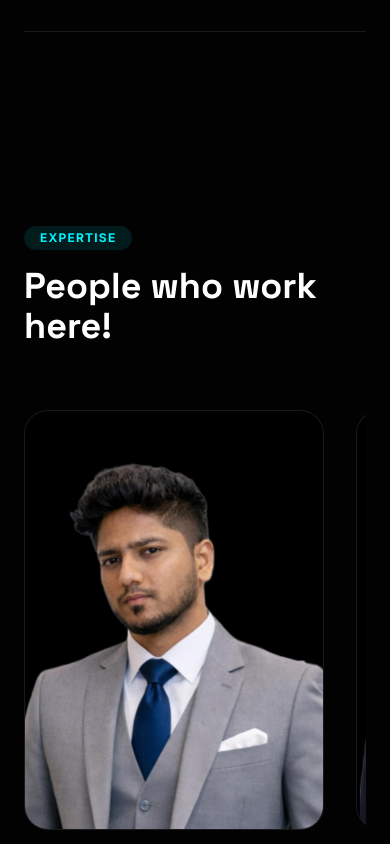
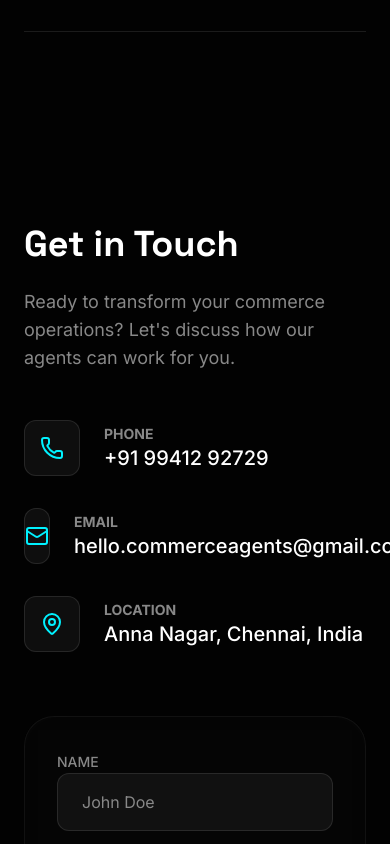
Before and after one commit to commerce-agents/commerce-agents-v2, a Next.js app: page / in a window 390 px wide. Shown: the part 5820-6664 px from the top of the page. Built offline with nearby package versions, Linux system fonts and the light colour scheme.

Commit message:
Remove People/Team section

```diff
--- a/src/app/page.tsx
+++ b/src/app/page.tsx
@@ -2,7 +2,6 @@ import Hero from "@/components/Hero";
 import WhatWeDo from "@/components/WhatWeDo";
 import AgenticCommerce from "@/components/AgenticCommerce";
 import HowItWorks from "@/components/HowItWorks";
-import Team from "@/components/Team";
 import Contact from "@/components/Contact";
 import Footer from "@/components/Footer";
 
@@ -13,7 +12,6 @@ export default function Home() {
       <WhatWeDo />
       <AgenticCommerce />
       <HowItWorks />
-      <Team />
       <Contact />
       <Footer />
     </div>
--- a/src/components/Navbar.tsx
+++ b/src/components/Navbar.tsx
@@ -11,7 +11,6 @@ const NAV_LINKS = [
   { name: "What We Do", href: "#what-we-do" },
   { name: "How It Works", href: "#how-it-works" },
   { name: "Agentic Commerce", href: "#solution" },
-  { name: "People", href: "#team" },
 ];
 
 export default function Navbar() {
--- a/src/components/Team.tsx
+++ /dev/null
@@ -1,77 +0,0 @@
-"use client";
-
-import { motion } from "framer-motion";
-import Image from "next/image";
-
-const TEAM = [
-  {
-    name: "Santhosh",
-    role: "HEAD OF AI PRODUCT",
-    image: "/img/image 9.jpeg",
-  },
-  {
-    name: "Jayakumar K",
-    role: "AI PRODUCT TRAINEE",
-    image: "/img/image 7.jpeg",
-  },
-  {
-    name: "Aravind",
-    role: "AI PRODUCT TRAINEE",
-    image: "/img/image 5.jpeg",
-  },
-  {
-    name: "Abram Culhane",
-    role: "AI PRODUCT TRAINEE",
-    image: "/img/image 6.jpeg",
-  },
-];
-
-export default function Team() {
-  return (
-    <section id="team" className="py-24 overflow-hidden">
-      <div className="container mx-auto px-6 lg:px-12">
-        <div className="mb-16 flex flex-col justify-between gap-6 md:flex-row md:items-end">
-          <div>
-            <div className="mb-4 inline-block rounded-full bg-primary/10 px-4 py-1 text-xs font-bold tracking-widest text-primary uppercase">
-              Expertise
-            </div>
-            <h2 className="font-grotesk text-4xl font-bold text-white md:text-5xl lg:text-6xl">
-              People who work here!
-            </h2>
-          </div>
-        </div>
-
-        <div className="relative">
-          <div className="flex gap-8 overflow-x-auto pb-12 scrollbar-none">
-            {TEAM.map((member, i) => (
-              <motion.div
-                key={member.name}
-                initial={{ opacity: 0, x: 50 }}
-                whileInView={{ opacity: 1, x: 0 }}
-                viewport={{ once: true }}
-                transition={{ duration: 0.8, delay: i * 0.1 }}
-                className="group relative h-[420px] w-[300px] flex-shrink-0 overflow-hidden rounded-[24px] border border-white/5 bg-white/5"
-              >
-                <Image
-                  src={member.image}
-                  alt={member.name}
-                  fill
-                  className="object-cover transition-transform duration-700 group-hover:scale-110"
-                />
-                <div className="absolute inset-0 bg-gradient-to-t from-black/90 via-black/20 to-transparent opacity-0 transition-opacity duration-500 group-hover:opacity-100" />
-                <div className="absolute inset-x-0 bottom-0 p-8 translate-y-4 opacity-0 transition-all duration-500 group-hover:translate-y-0 group-hover:opacity-100">
-                  <h3 className="mb-2 font-grotesk text-2xl font-bold text-white">
-                    {member.name}
-                  </h3>
-                  <p className="text-xs font-bold tracking-widest text-primary uppercase">
-                    {member.role}
-                  </p>
-                </div>
-              </motion.div>
-            ))}
-          </div>
-        </div>
-      </div>
-    </section>
-  );
-}
```
